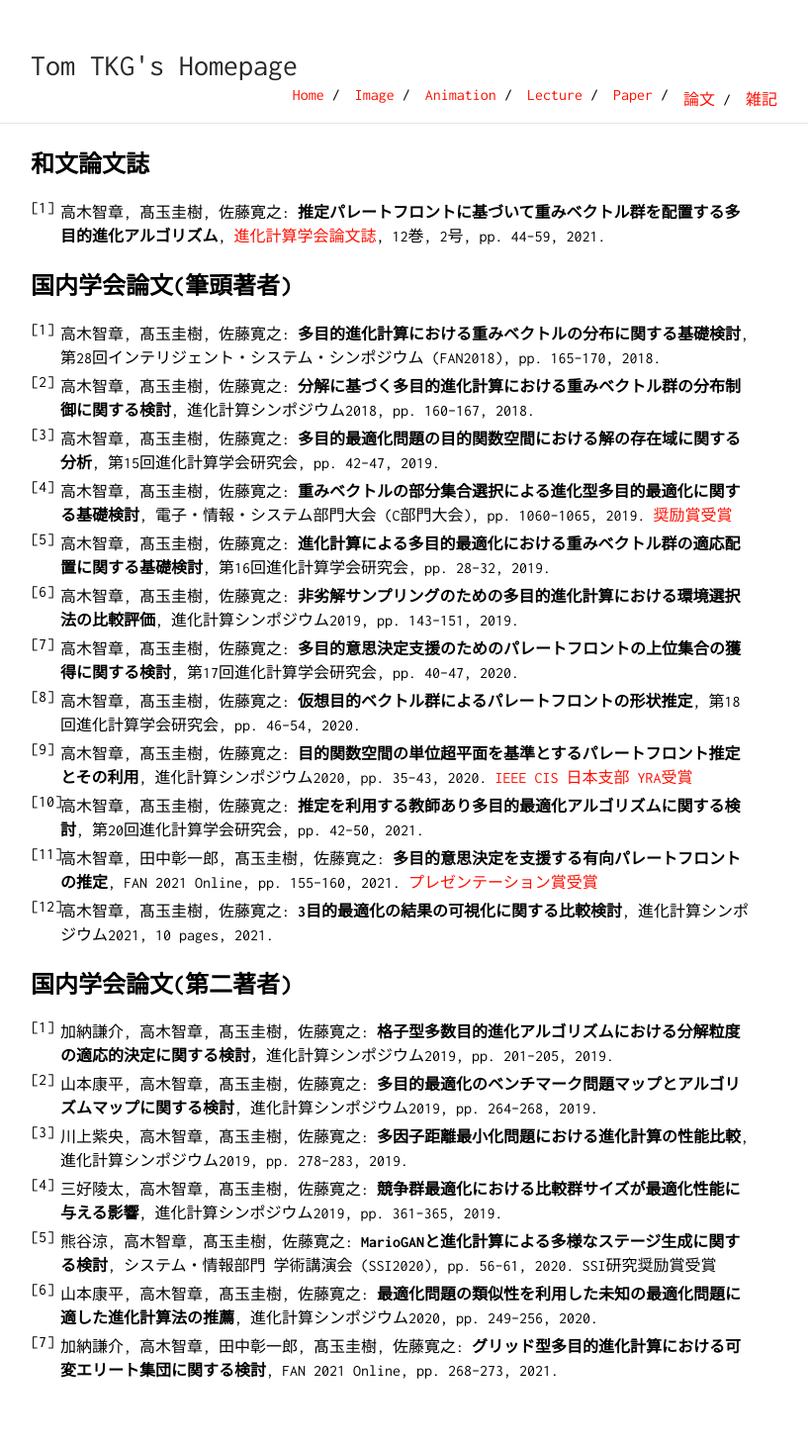
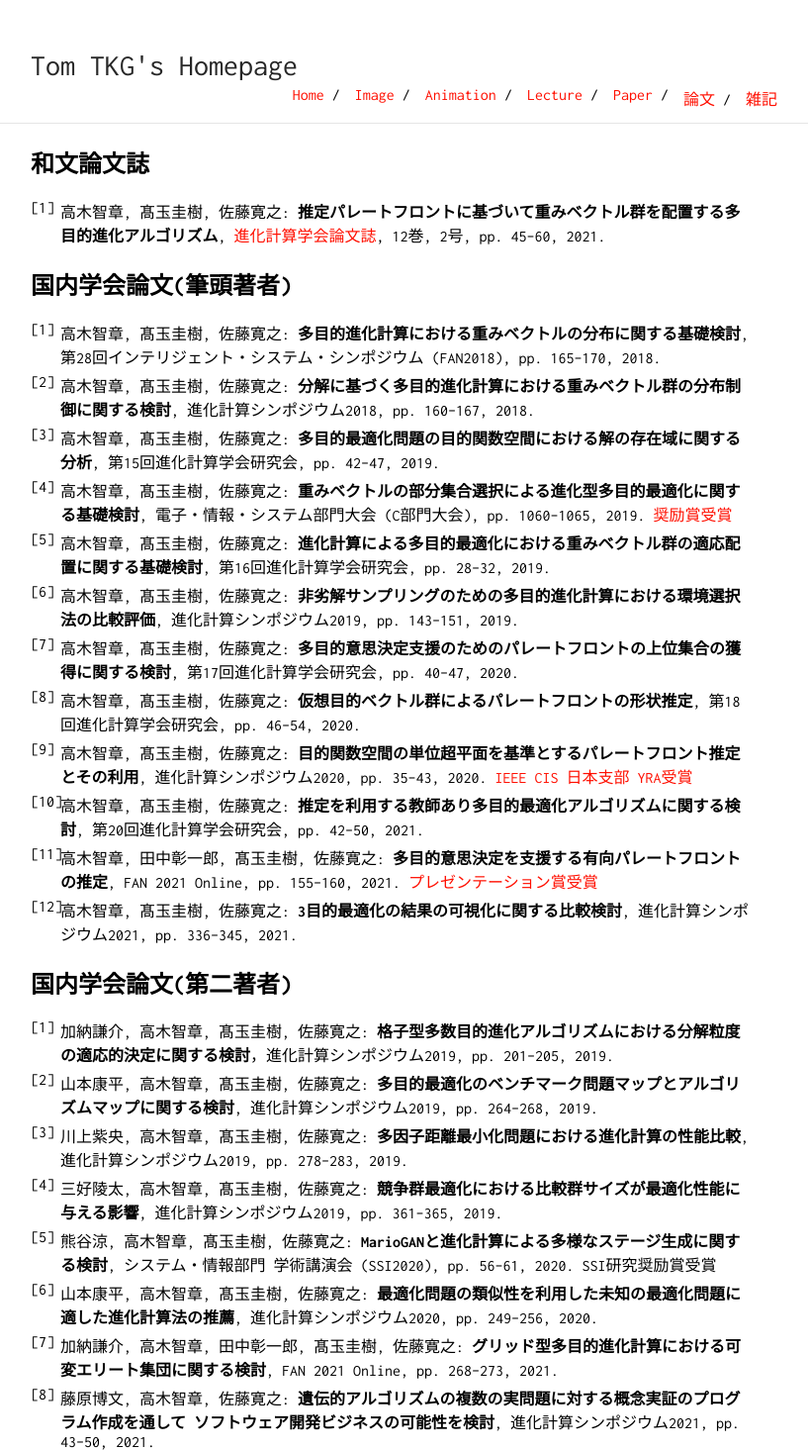
Before and after one commit to tomtkg/tomtkg.github.io, a Jekyll site: the page built from paperJP.md, in a window 1280 px wide. Shown: the whole page at 99% size, without its empty margins (229-1046 px from the left). Built offline with Jekyll 4.4.1, drawn with Linux system fonts in a browser that asks for light colours; before the commit the page ends 1395 px from its top, so only the background shows below that.

Commit message:
Update paper

```diff
--- a/paperJP.md
+++ b/paperJP.md
@@ -4,7 +4,7 @@ title: Tom TKG's Homepage
 ---
 
 ## 和文論文誌
-1. 高木智章, 髙玉圭樹, 佐藤寛之: **推定パレートフロントに基づいて重みベクトル群を配置する多目的進化アルゴリズム**, [進化計算学会論文誌](https://www.jstage.jst.go.jp/browse/tjpnsec/-char/ja), 12巻, 2号, pp. 44--59, 2021.
+1. 高木智章, 髙玉圭樹, 佐藤寛之: **推定パレートフロントに基づいて重みベクトル群を配置する多目的進化アルゴリズム**, [進化計算学会論文誌](https://www.jstage.jst.go.jp/browse/tjpnsec/-char/ja), 12巻, 2号, pp. 45--60, 2021.
 
 ## 国内学会論文(筆頭著者)
 1. 高木智章, 髙玉圭樹, 佐藤寛之: **多目的進化計算における重みベクトルの分布に関する基礎検討**,  第28回インテリジェント・システム・シンポジウム (FAN2018), pp. 165--170, 2018.
@@ -18,7 +18,7 @@ title: Tom TKG's Homepage
 1. 高木智章, 髙玉圭樹, 佐藤寛之: **目的関数空間の単位超平面を基準とするパレートフロント推定とその利用**, 進化計算シンポジウム2020, pp. 35--43, 2020. [IEEE CIS 日本支部 YRA受賞](https://www.uec.ac.jp/news/prize/2020/20201224_2983.html)
 1. 高木智章, 髙玉圭樹, 佐藤寛之: **推定を利用する教師あり多目的最適化アルゴリズムに関する検討**, 第20回進化計算学会研究会, pp. 42--50, 2021.
 1. 高木智章, 田中彰一郎, 髙玉圭樹, 佐藤寛之: **多目的意思決定を支援する有向パレートフロントの推定**, FAN 2021 Online, pp. 155--160, 2021. [プレゼンテーション賞受賞](https://www.uec.ac.jp/news/prize/2021/20211108_3851.html)
-1. 高木智章, 髙玉圭樹, 佐藤寛之: **3目的最適化の結果の可視化に関する比較検討**, 進化計算シンポジウム2021, 10 pages, 2021.
+1. 高木智章, 髙玉圭樹, 佐藤寛之: **3目的最適化の結果の可視化に関する比較検討**, 進化計算シンポジウム2021, pp. 336--345, 2021.
 
 ## 国内学会論文(第二著者)
 1. 加納謙介, 高木智章, 髙玉圭樹, 佐藤寛之: **格子型多数目的進化アルゴリズムにおける分解粒度の適応的決定に関する検討**，進化計算シンポジウム2019, pp. 201--205, 2019.
@@ -28,3 +28,4 @@ title: Tom TKG's Homepage
 1. 熊谷涼, 高木智章, 髙玉圭樹, 佐藤寛之: **MarioGANと進化計算による多様なステージ生成に関する検討**, システム・情報部門 学術講演会 (SSI2020), pp. 56--61, 2020. SSI研究奨励賞受賞
 1. 山本康平, 高木智章, 髙玉圭樹, 佐藤寛之: **最適化問題の類似性を利用した未知の最適化問題に適した進化計算法の推薦**, 進化計算シンポジウム2020, pp. 249--256, 2020.
 1. 加納謙介, 高木智章, 田中彰一郎, 髙玉圭樹, 佐藤寛之: **グリッド型多目的進化計算における可変エリート集団に関する検討**, FAN 2021 Online, pp. 268--273, 2021.
+1. 藤原博文, 高木智章, 佐藤寛之: **遺伝的アルゴリズムの複数の実問題に対する概念実証のプログラム作成を通して ソフトウェア開発ビジネスの可能性を検討**, 進化計算シンポジウム2021, pp. 43--50, 2021.
```
Also changed, not shown: paper.md (+1 -1 lines).
